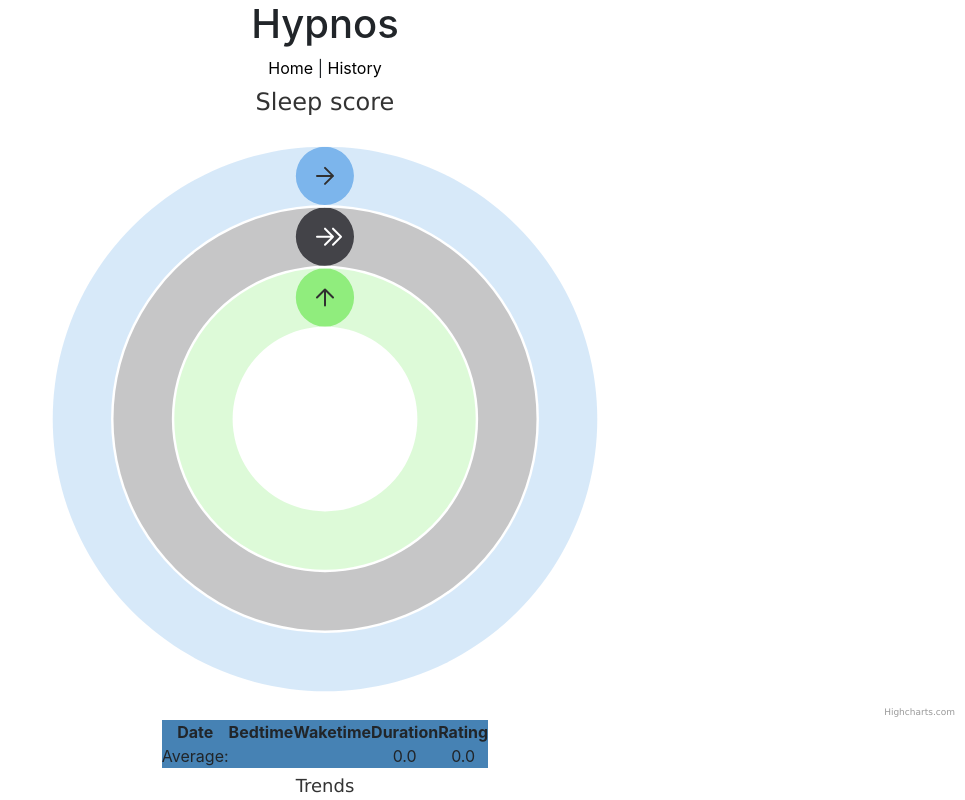
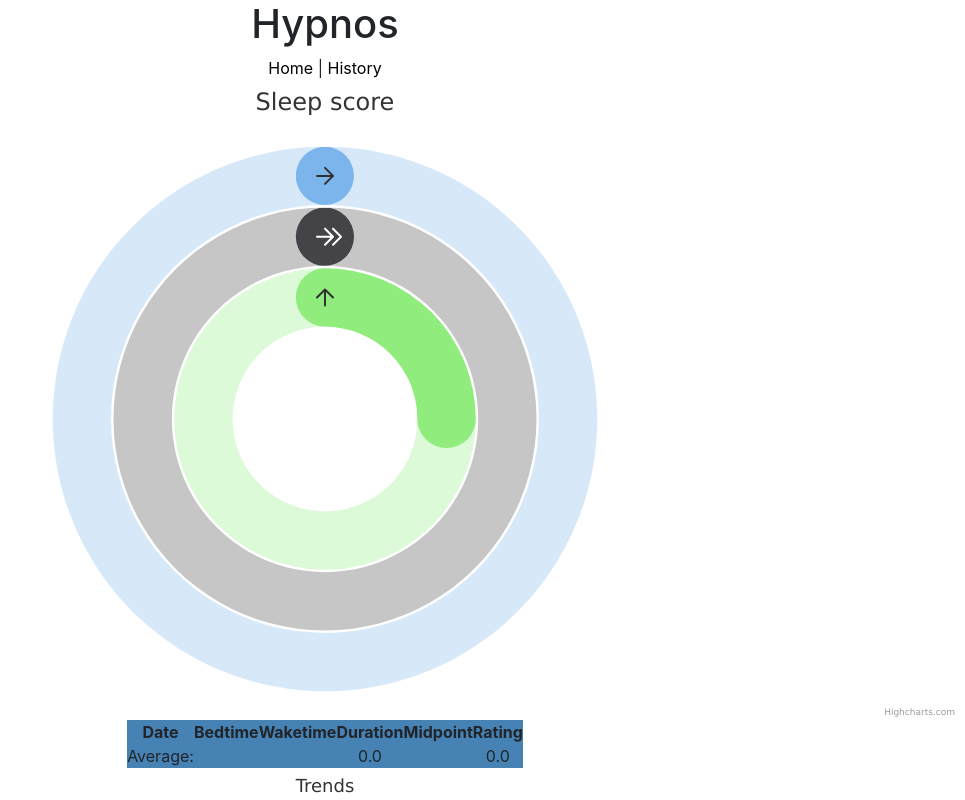
Before and after one commit to goransle/hypnos, a React (Create React App) app: page /history in a window 1280 px wide. Shown: the top 800 px of the page, without its empty margins (315-1280 px from the left). Built offline with nearby package versions, Linux system fonts and the light colour scheme.

Commit message:
Consistency metrics

```diff
--- a/src/components/History.js
+++ b/src/components/History.js
@@ -71,8 +71,8 @@ export default class History extends Component {
         <SleepScore days={this.state.days} />
         <table className="history">
           <tbody>
-            <tr><th>Date</th><th>Bedtime</th><th>Waketime</th><th>Duration</th><th>Rating</th></tr>
-            <tr><td>Average: </td><td></td><td></td><td>{this.state.averageDuration}</td><td>{this.state.averageRating}</td></tr>
+            <tr><th>Date</th><th>Bedtime</th><th>Waketime</th><th>Duration</th><th>Midpoint</th><th>Rating</th></tr>
+            <tr><td>Average: </td><td></td><td></td><td>{this.state.averageDuration}</td><td></td><td>{this.state.averageRating}</td></tr>
             {this.state.days.filter(day => day.sleepDuration > 0).map((day, key) => {
               return (
                 <tr key={key}>
@@ -80,6 +80,7 @@ export default class History extends Component {
                   <td>{day.time.bedtime}</td>
                   <td>{day.time.waketime}</td>
                   <td>{day.sleepDuration}</td>
+                  <td>{day.midpoint}</td>
                   <td>{day.rating}</td>
                 </tr>
               )
--- a/src/components/SleepGauge.js
+++ b/src/components/SleepGauge.js
@@ -170,7 +170,7 @@ export default function SleepGauge(props) {
                 color: Highcharts.getOptions().colors[2],
                 radius: '62%',
                 innerRadius: '38%',
-                y: 0
+                y: Number(props.consistencyScore) || 25
             }]
         }
     ]
--- a/src/components/SleepScore.js
+++ b/src/components/SleepScore.js
@@ -2,10 +2,12 @@ import React, { Component } from 'react'
 
 import SleepGauge from './SleepGauge'
 
+import Moment from "moment";
+
 export default class SleepScore extends Component {
     durationScores = () => this.props.days
         .filter(({ sleepDuration }) => Number(sleepDuration) > 0)
-        .map(({sleepDuration}) => {
+        .map(({ sleepDuration }) => {
             if (Number(sleepDuration) <= 5) {
                 return 25
             }
@@ -21,17 +23,49 @@ export default class SleepScore extends Component {
             return 100
         })
 
-        ratingScores = () => this.props.days
+    ratingScores = () => this.props.days
         .filter(({ sleepDuration }) => Number(sleepDuration) > 0)
-        .map(({rating}) => {
+        .map(({ rating }) => {
             return rating * 10
         })
 
+    consistencyScores = () => this.props.days
+        .filter(({ sleepDuration }) => Number(sleepDuration) > 0)
+        .map(({ midpoint }, i, arr) => {
+            if(i >= 1){
+                return Moment(midpoint, "hh:mm").diff(Moment(arr[i - 1].midpoint, "hh:mm").valueOf(), "minutes")
+            }
+            else return null
+        }).filter((minutes) => minutes !== null ).map((minutes) =>{
+            if(minutes < 0) minutes = - minutes
+            console.log(minutes)
+
+            if (Number(minutes) <= 10) {
+                return 100
+            }
+            if (Number(minutes) <= 20) {
+                return 85
+            }
+            if (Number(minutes) <= 30) {
+                return 75
+            }
+            if (Number(minutes) <= 50) {
+                return 50
+            }
+            if (Number(minutes) <= 75) {
+                return 40
+            }
+            if (Number(minutes) > 75) {
+                return 25
+            }
+            return 10
+        })
+
     render() {
-        console.log(this.durationScores()[0])
+        console.log(this.consistencyScores())
         return (
             <div>
-                <SleepGauge durationScore={[this.durationScores()[0]]} ratingScore={[this.ratingScores()[0]]} />
+                <SleepGauge durationScore={[this.durationScores()[0]]} ratingScore={[this.ratingScores()[0]]} consistencyScore={[this.consistencyScores()[0]]} />
             </div >
         )
     }
```
